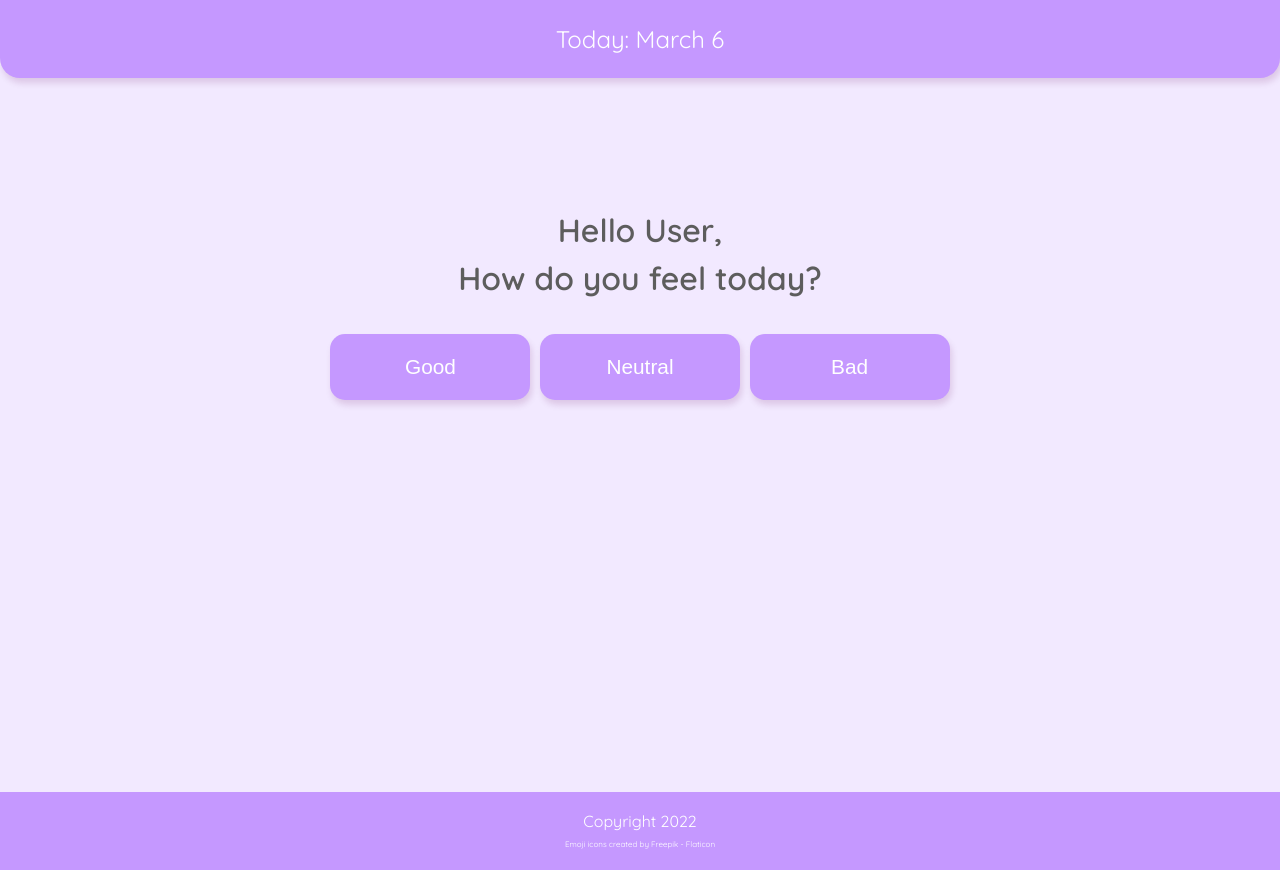
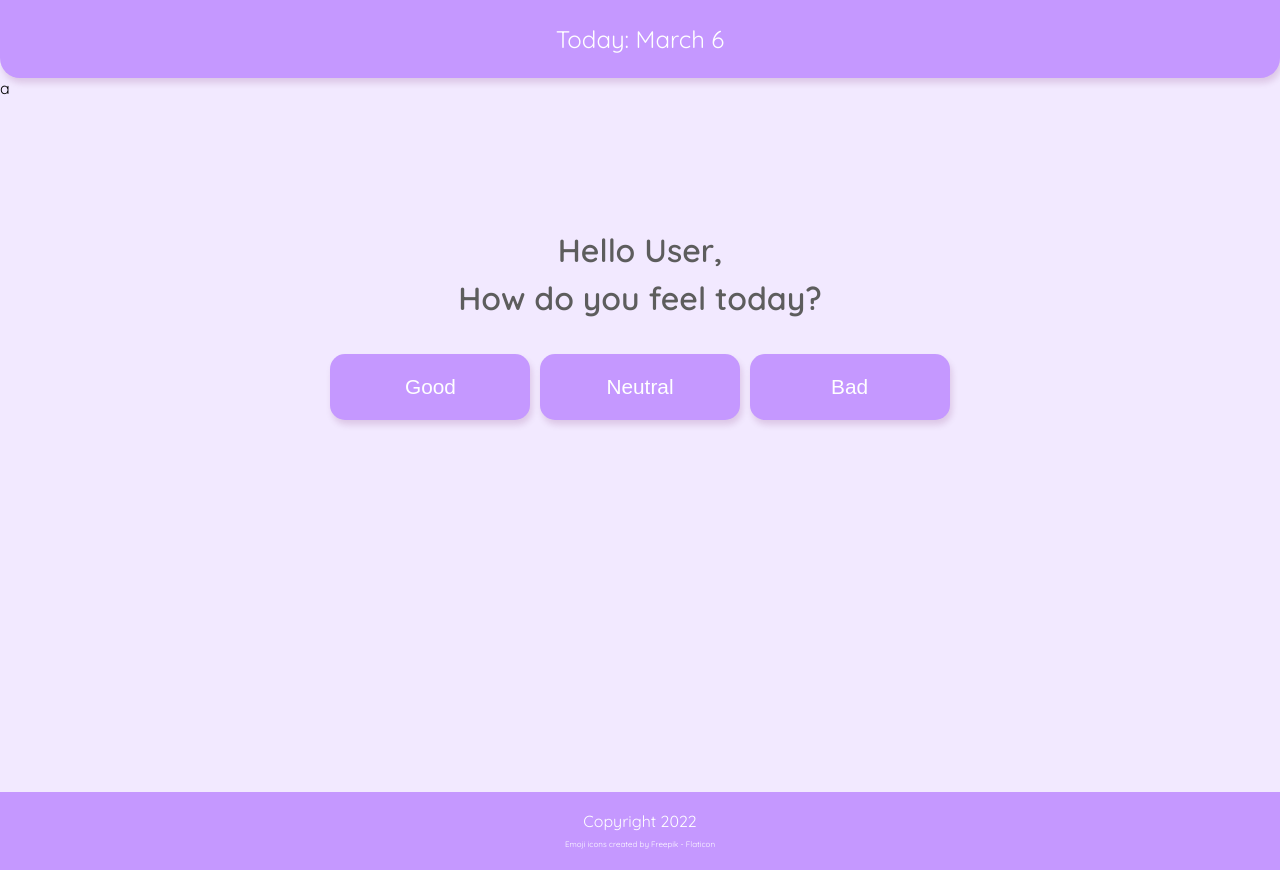
Before and after one commit to wadewilsones/mood-app, a React (Create React App) app in the folder mood/: page / in a window 1280 px wide. Built offline with nearby package versions, Linux system fonts and the light colour scheme; no server answers.

Commit message:
Update Weather.js

```diff
--- a/mood/src/Weather.js
+++ b/mood/src/Weather.js
@@ -1,6 +1,7 @@
 import React, { createElement } from 'react';
 import ReactDOM from 'react-dom';
 import DetectLocation from './js/weatherAPI';
+import Today from './js/date';
 //Call weather API
 
 function Weather(){
@@ -19,12 +20,16 @@ function Weather(){
         DetectLocation(lat,lot);
     }
 
+    let todayInfo = Today();
+    const time = todayInfo[1];
 
     GeoObject();
     return(
         <div className="weather_container">
         <p id="Location"></p>
         <p id="temperature"></p>
+        <p id="weather-decrs"></p>
+        <p id="time">{time}</p>
         </div>
     )
 }
```
